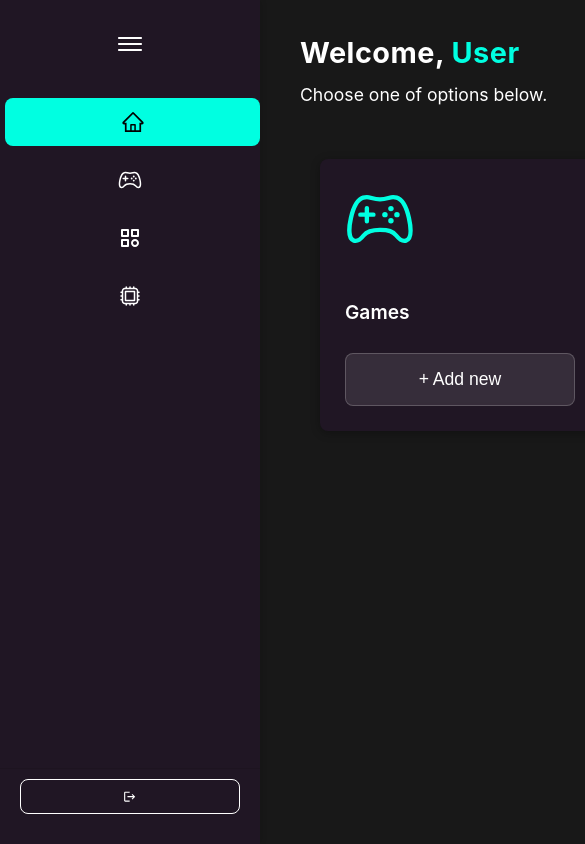
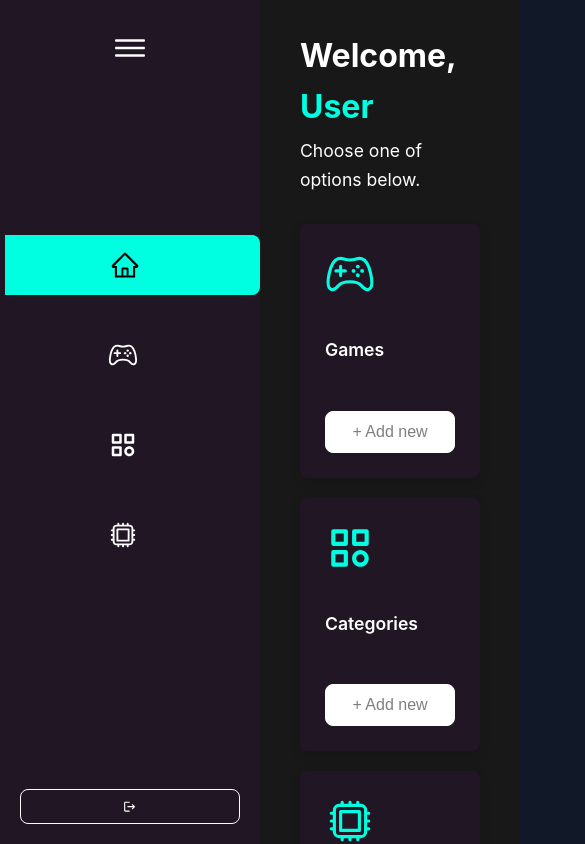
Before and after one commit to Yagoks5/AWS_FS_ABR25_D02_COMPASS_GAMES_LIST, a React (Vite) app in the folder frontend/: page /dashboard in a window 390 px wide. Shown: the top 844 px of the page, 585 px wide, since content can reach past the window. Built offline with nearby package versions, Linux system fonts and the light colour scheme; no server answers; sample sign-in values are in the browser's storage.

Commit message:
refactor: restructure dashboard stats grid layout for better display

```diff
--- a/frontend/package.json
+++ b/frontend/package.json
@@ -18,7 +18,6 @@
     "react": "^19.1.0",
     "react-dom": "^19.1.0",
     "react-icons": "^5.5.0",
-    "react-magic-motion": "^1.1.2",
     "react-router-dom": "^7.6.1",
     "react-toastify": "^11.0.5"
   },
--- a/frontend/src/components/GameModal.tsx
+++ b/frontend/src/components/GameModal.tsx
@@ -5,7 +5,6 @@ import type { Category } from '../services/categoryService';
 import { categoryAPI } from '../services/categoryService';
 import { getAllPlatforms } from '../services/api';
 import './GameModal.css';
-import { MagicMotion } from 'react-magic-motion';
 
 interface GameModalProps {
   isOpen: boolean;
--- a/frontend/src/components/Sidebar.css
+++ b/frontend/src/components/Sidebar.css
@@ -1,17 +1,12 @@
 :root {
   --sidebar-width: 260px;
   --sidebar-width-collapsed: 80px;
-  --sidebar-bg: var(--secondary-bg);
-  --sidebar-hover-bg: rgba(58, 141, 141, 0.534);
-  --sidebar-active-bg: var(--sidebar-active-color);
-  --sidebar-border-radius: 0.5rem;
-  --transition-speed: 0.3s;
 }
 
 /* Sidebar principal */
 .sidebar {
   width: var(--sidebar-width);
-  background-color: var(--sidebar-bg);
+  background-color: var(--secondary-bg);
   padding: 20px 0;
   display: flex;
   flex-direction: column;
@@ -20,9 +15,8 @@
   left: 0;
   top: 0;
   bottom: 0;
-  transition: width var(--transition-speed) ease-in-out, background-color var(--transition-speed) ease;
+  transition: width 0.3s ease-in-out;
   overflow-x: hidden;
-  box-shadow: 2px 0 5px rgba(0, 0, 0, 0.1);
   z-index: 100;
 }
 
@@ -64,70 +58,72 @@
   display: flex;
   align-items: center;
   justify-content: center;
-  transition: color var(--transition-speed) ease;
 }
 
 .collapse-btn svg {
-  width: 32px;
-  height: 32px;
+  width: 40px;
+  height: 40px;
 }
 
 .collapse-btn:hover {
-  color: var(--sidebar-active-bg);
+  color: var(--sidebar-active-color);
 }
 
 /* Navegação da Sidebar */
-.sidebar-nav {
-  flex-grow: 1;
-}
-
 .sidebar-nav ul {
   list-style: none;
   padding: 0;
   margin: 0;
+  margin-top: -25%;
 }
 
-.sidebar-nav li a {
+.sidebar-nav li a,
+.sidebar-nav li a:any-link,
+.sidebar-nav li a[href],
+.sidebar-nav li a[href]:any-link {
   display: flex;
   align-items: center;
-  padding: 12px 20px;
-  margin-bottom: 10px;
+  padding: 15px 25px;
+  margin-bottom: 30px;
   text-decoration: none;
   color: var(--text-muted);
-  border-radius: var(--sidebar-border-radius);
-  transition: background-color var(--transition-speed) ease, color var(--transition-speed) ease;
+  transition: background-color 0.2s ease, color 0.2s ease;
   white-space: nowrap;
 }
 
-.sidebar-nav li a svg {
+.sidebar-nav li a svg,
+.sidebar-nav li a:any-link svg {
   margin-right: 15px;
   min-width: 24px;
-  width: 24px;
-  height: 24px;
-  flex-shrink: 0;
+  width: 40px;
+  height: 30px;
 }
 
-.sidebar-nav li a:hover {
-  background-color: var(--sidebar-hover-bg);
-  color: var(--text-color);
+/* Estilo ativo da navegação */
+.sidebar-nav li.active a,
+.sidebar-nav li.active a:any-link,
+.sidebar-nav li a:hover,
+.sidebar-nav li a:any-link:hover,
+.sidebar-nav li.active a[href],
+.sidebar-nav li.active a[href]:any-link,
+.sidebar-nav li a[href]:hover {
+  background-color: var(--sidebar-active-color);
+  color: #000000;
+  border-radius: 0 var(--border-radius) var(--border-radius) 0;
+  margin-left: 5px;
 }
 
 .sidebar-nav li.active a {
-  background-color: var(--sidebar-active-bg);
-  color: #000000;
-  font-weight: 600;
-  border-radius: var(--sidebar-border-radius);
-  margin-left: 5px;
+  font-weight: bold;
 }
 
-/* Ajustes quando a Sidebar está colapsada */
 .dashboard-container.sidebar-collapsed .sidebar-nav li a span {
   display: none;
 }
 
 .dashboard-container.sidebar-collapsed .sidebar-nav li a {
   justify-content: center;
-  padding: 12px 0;
+  padding: 15px 0;
 }
 
 .dashboard-container.sidebar-collapsed .sidebar-nav li a svg {
@@ -136,8 +132,7 @@
 
 /* Rodapé da Sidebar */
 .sidebar-footer {
-  padding: 10px 20px;
-  border-top: 1px solid rgba(0, 0, 0, 0.1);
+  padding: 0 20px;
 }
 
 .logout-btn {
@@ -147,10 +142,10 @@
   border: 1px solid var(--text-muted);
   color: var(--text-muted);
   padding: 10px 15px;
-  border-radius: var(--sidebar-border-radius);
+  border-radius: var(--border-radius);
   cursor: pointer;
   width: 100%;
-  transition: background-color var(--transition-speed) ease, color var(--transition-speed) ease, border-color var(--transition-speed) ease;
+  transition: background-color 0.2s ease, color 0.2s ease, border-color 0.2s ease;
   white-space: nowrap;
 }
 
@@ -159,12 +154,21 @@
 }
 
 .logout-btn:hover {
-  color: #ffffff;
+  color: rgb(255, 255, 255);
+  /* cor do texto em hover */
   border-color: #FD4760;
-  background-color: rgba(253, 71, 96, 0.9);
+  /* borda vermelha em hover */
+  background-color: rgba(255, 0, 0, 0.959);
+  /* fundo levemente avermelhado em hover (opcional) */
+
 }
 
-/* Ajustes quando a Sidebar está colapsada */
+/* .logout-btn:hover {
+  background-color: var(--text-muted);
+  color: var(--secondary-bg);
+  border-color: var(--text-muted);
+} */
+
 .dashboard-container.sidebar-collapsed .logout-btn span {
   display: none;
 }
@@ -178,7 +182,7 @@
   margin-right: 0;
 }
 
-/* Responsividade */
+/* Sidebar responsiva */
 @media (max-width: 768px) {
   .sidebar {
     width: var(--sidebar-width-collapsed);
@@ -196,7 +200,7 @@
 
   .sidebar-nav li a {
     justify-content: center;
-    padding: 12px 0;
+    padding: 15px 0;
   }
 
   .sidebar-nav li a svg {
--- a/frontend/src/pages/Categories.css
+++ b/frontend/src/pages/Categories.css
@@ -58,7 +58,6 @@
 .categories-stats-summary {
   display: flex;
   flex-wrap: wrap;
-  justify-content: space-around;
   gap: 20px;
   background-color: #252525;
   border-radius: 8px;
@@ -68,7 +67,6 @@
 
 .categories-stats-summary .stats-item {
   display: flex;
-  align-items: center;
   flex-direction: column;
   min-width: 100px;
 }
--- a/frontend/src/pages/DashboardPage.css
+++ b/frontend/src/pages/DashboardPage.css
@@ -1,23 +1,22 @@
 /* ============================= */
-/* DASHBOARDPAGE.CSS (melhorado) */
+/* DASHBOARDPAGE.CSS             */
 /* ============================= */
 
 :root {
   --primary-bg: #181818;
   --secondary-bg: #201624;
-  --gradient-bg: linear-gradient(135deg, #181818 0%, #1e1e1e 100%);
   --sidebar-active-color: #00ffe1;
   --text-color: #e0e0e0;
-  --text-muted: #c0c0c0;
-  --border-radius: 10px;
+  --text-muted: #ffffff;
+  --border-radius: 8px;
   --card-padding: 20px;
-  --transition-speed: 0.3s;
 }
 
 body {
   margin: 0;
-  font-family: -apple-system, BlinkMacSystemFont, 'Segoe UI', Roboto, Oxygen, Ubuntu, Cantarell, 'Open Sans', 'Helvetica Neue', sans-serif;
-  background: var(--gradient-bg);
+  font-family: -apple-system, BlinkMacSystemFont, 'Segoe UI', Roboto, Oxygen,
+    Ubuntu, Cantarell, 'Open Sans', 'Helvetica Neue', sans-serif;
+  background-color: var(--primary-bg);
   color: var(--text-color);
   line-height: 1.6;
 }
@@ -25,15 +24,15 @@ body {
 .dashboard-container {
   display: flex;
   min-height: 100vh;
-  transition: padding-left var(--transition-speed) ease-in-out;
+  transition: padding-left 0.3s ease-in-out;
 }
 
 .main-content {
   flex-grow: 1;
   padding: 30px 40px;
-  background: var(--primary-bg);
+  background-color: var(--primary-bg);
   margin-left: var(--sidebar-width);
-  transition: margin-left var(--transition-speed) ease-in-out;
+  transition: margin-left 0.3s ease-in-out;
 }
 
 .dashboard-container.sidebar-collapsed .main-content {
@@ -42,14 +41,13 @@ body {
 
 /* Cabeçalho */
 .main-header h1 {
-  font-size: clamp(1.8em, 4vw, 2.5em);
+  font-size: 2.5em;
   margin-bottom: 5px;
   color: var(--text-color);
-  letter-spacing: 0.5px;
 }
 
 .User-style {
-  color: var(--sidebar-active-color);
+  color: #00ffe1;
 }
 
 .main-header p {
@@ -61,31 +59,34 @@ body {
 /* Grid de estatísticas */
 .stats-grid {
   display: grid;
-  grid-template-columns: repeat(auto-fit, minmax(280px, 1fr)); /* cards um abaixo do outro em telas pequenas */
+  grid-template-columns: repeat(2, 1fr);
+  grid-template-rows: repeat(2, 1fr);
   gap: 40px;
   max-width: 1400px;
   margin: 0 auto;
-  padding: 20px;
+  height: 80vh;
+  min-height: 600px;
 }
 
-/* Cartões */
 .stat-card {
   background-color: var(--secondary-bg);
   border-radius: var(--border-radius);
-  padding: 25px;
+  padding: 40px;
   display: flex;
   flex-direction: column;
   justify-content: space-between;
   min-height: 250px;
-  box-shadow: 0 2px 10px rgba(0, 0, 0, 0.3);
-  transition: transform var(--transition-speed) ease, box-shadow var(--transition-speed) ease, background-color var(--transition-speed) ease;
-  backdrop-filter: blur(3px);
+  box-shadow: 0 4px 12px rgba(0, 0, 0, 0.1);
+  transition: transform 0.3s ease, box-shadow 0.3s ease;
 }
 
 .stat-card:hover {
-  transform: translateY(-5px) scale(1.02);
-  box-shadow: 0 8px 20px rgba(40, 199, 150, 0.3);
-  background-color: rgba(32, 22, 36, 0.95);
+  transform: translateY(-5px);
+  box-shadow: 0 8px 20px 15px rgba(40, 199, 150, 0.3);
+}
+
+.star:hover {
+  box-shadow: 0 8px 20px 15px rgba(199, 196, 40, 0.3);
 }
 
 .stat-card-header {
@@ -96,8 +97,9 @@ body {
 }
 
 .stat-card-value {
-  color: #00ffe1;
-  font-size: clamp(2.5em, 5vw, 3.5em);
+  color: rgb(0, 255, 255);
+  font-size: 3.5em;
+  margin: 0;
   font-weight: bold;
 }
 
@@ -106,9 +108,9 @@ body {
 }
 
 .stat-card-label {
-  margin: 15px 0 25px 0;
+  margin: 15px 0px 25px 0px;
   font-weight: 600;
-  font-size: 1.2em;
+  font-size: 1.3em;
 }
 
 .stat-card-icon-display-games svg,
@@ -117,64 +119,156 @@ body {
   color: #00ffe1;
   width: 70px;
   height: 70px;
-  transition: transform var(--transition-speed) ease;
 }
 
 .stat-card-icon-display-favorites svg {
   color: rgb(251, 255, 0);
   width: 70px;
   height: 70px;
-  transition: transform var(--transition-speed) ease;
-}
-
-.stat-card:hover svg {
-  transform: rotate(10deg) scale(1.1);
 }
 
 .stat-card-info h2 {
-  font-size: 2em;
+  font-size: 2.8em;
   margin: 0 0 5px 0;
   color: var(--text-color);
 }
 
 .stat-card-info p {
-  font-size: 0.95em;
+  font-size: 1em;
   color: var(--text-muted);
   margin: 0;
 }
 
 /* Botão "+ Add new" */
 .add-new-btn {
-  background-color: rgba(255, 255, 255, 0.1);
-  color: var(--text-muted);
-  border: 1px solid rgba(255, 255, 255, 0.2);
+  background-color: rgb(255, 255, 255);
+  color: hsla(0, 0%, 0%, 0.5);
+  border: 1px solid var(--text-muted);
   padding: 15px 25px;
   border-radius: var(--border-radius);
   cursor: pointer;
+  width: 160px;
+  height: 50px;
   font-weight: 500;
-  font-size: 1.1em;
+  font-size: 1.2em;
   text-align: center;
-  transition: all var(--transition-speed) ease;
-  backdrop-filter: blur(2px);
+  transition: background-color 0.2s ease, color 0.2s ease, border-color 0.2s ease;
+  margin-top: auto;
 }
 
 .add-new-btn:hover {
-  background-color: rgba(0, 255, 225, 0.1);
+  background-color: rgba(255, 255, 255, 0.05);
   color: var(--text-color);
-  border-color: var(--sidebar-active-color);
+  border-color: var(--text-color);
 }
 
-/* Efeitos de foco */
-.add-new-btn:focus,
-.stat-card:focus {
-  outline: 2px solid var(--sidebar-active-color);
-  outline-offset: 4px;
+/* Responsivo */
+@media (max-width: 1024px) {
+  .stats-grid {
+    max-width: 1100px;
+    gap: 35px;
+    height: 75vh;
+    min-height: 550px;
+  }
+
+  .stat-card {
+    padding: 35px;
+    min-height: 220px;
+  }
+
+  .stat-card-value {
+    font-size: 3em;
+  }
+
+  .stat-card-icon-display-games svg,
+  .stat-card-icon-display-categories svg,
+  .stat-card-icon-display-platforms svg,
+  .stat-card-icon-display-favorites svg {
+    width: 60px;
+    height: 60px;
+  }
 }
 
-/* Responsividade (já está boa!) */
 @media (max-width: 768px) {
   .main-content {
     margin-left: var(--sidebar-width-collapsed);
     padding: 20px;
   }
+
+  .stats-grid {
+    grid-template-columns: 1fr;
+    grid-template-rows: repeat(4, 1fr);
+    max-width: 100%;
+    height: auto;
+    min-height: auto;
+    gap: 25px;
+  }
+
+  .main-header h1 {
+    font-size: 2em;
+  }
+
+  .stat-card {
+    min-height: 180px;
+    padding: 30px;
+  }
+
+  .stat-card-value {
+    font-size: 2.8em;
+  }
+
+  .stat-card-label {
+    font-size: 1.2em;
+    margin: 12px 0px 20px 0px;
+  }
+
+  .stat-card-icon-display-games svg,
+  .stat-card-icon-display-categories svg,
+  .stat-card-icon-display-platforms svg,
+  .stat-card-icon-display-favorites svg {
+    width: 55px;
+    height: 55px;
+  }
+
+  .add-new-btn {
+    width: 150px;
+    height: 45px;
+    font-size: 1.1em;
+    padding: 12px 20px;
+  }
 }
+
+@media (max-width: 480px) {
+  .stats-grid {
+    gap: 20px;
+  }
+
+  .stat-card {
+    min-height: 160px;
+    padding: 25px;
+  }
+
+  .stat-card-value {
+    font-size: 2.4em;
+  }
+
+  .stat-card-label {
+    font-size: 1.1em;
+    margin: 10px 0px 18px 0px;
+  }
+
+  .stat-card-icon-display-games svg,
+  .stat-card-icon-display-categories svg,
+  .stat-card-icon-display-platforms svg,
+  .stat-card-icon-display-favorites svg {
+    width: 50px;
+    height: 50px;
+  }
+
+  .add-new-btn {
+    width: 130px;
+    height: 42px;
+    font-size: 1em;
+    padding: 10px 18px;
+  }
+}
--- a/frontend/src/pages/Games.css
+++ b/frontend/src/pages/Games.css
@@ -54,7 +54,6 @@
 .games-stats-summary {
   display: flex;
   flex-wrap: wrap;
-  justify-content: space-around;
   gap: 20px;
   background-color: #252525;
   border-radius: 8px;
@@ -66,7 +65,6 @@
   display: flex;
   flex-direction: column;
   min-width: 100px;
-  align-items: center;
 }
 
 .games-stats-summary .stats-label {
--- a/frontend/src/pages/Games.tsx
+++ b/frontend/src/pages/Games.tsx
@@ -14,7 +14,6 @@ import { getAllPlatforms } from '../services/api';
 import { useInvalidateCache } from '../hooks/useInvalidateCache';
 import { FiPlus } from 'react-icons/fi';
 import { useQuery } from '@tanstack/react-query';
-
 
 interface ApiError {
   response?: {
--- a/frontend/src/pages/Platforms.css
+++ b/frontend/src/pages/Platforms.css
@@ -36,7 +36,6 @@
 .platforms-stats-summary {
   display: flex;
   flex-wrap: wrap;
-  justify-content: space-around;
   gap: 20px;
   background-color: #252525;
   border-radius: 8px;
@@ -47,7 +46,6 @@
 .platforms-stats-summary .stats-item {
   display: flex;
   flex-direction: column;
-  align-items: center;
   min-width: 100px;
 }
 
```
Also changed, not shown: 1 other file (tests, documents, lock files or other folders).
